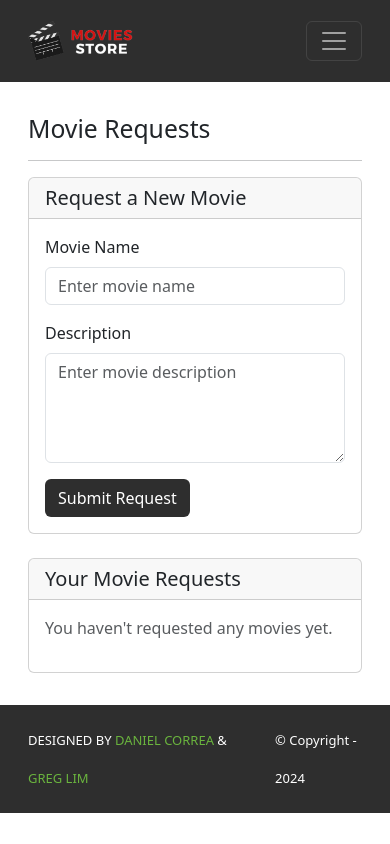
After one commit to Samuel4949/MovieStore, a Django app: page /movies/requests/ in a window 390 px wide. The commit adds this page. Run offline with Django 5.2, Linux system fonts and the light colour scheme; a user stored in the database is signed in; data that the repository does not hold is empty; some libraries are stand-ins or nearby versions.

Commit message:
Add movie request functionality - Users can now request movies to be added to the store - Added MovieRequest model with name and description fields - Created form for submitting movie requests - Added views for handling requests and deletions - Created responsive template for the request page - Added navigation link for authenticated users - Users can view and delete their own requests

```diff
--- /dev/null
+++ b/movies/forms.py
@@ -0,0 +1,22 @@
+from django import forms
+from .models import MovieRequest
+
+class MovieRequestForm(forms.ModelForm):
+    class Meta:
+        model = MovieRequest
+        fields = ['movie_name', 'description']
+        widgets = {
+            'movie_name': forms.TextInput(attrs={
+                'class': 'form-control',
+                'placeholder': 'Enter movie name'
+            }),
+            'description': forms.Textarea(attrs={
+                'class': 'form-control',
+                'placeholder': 'Enter movie description',
+                'rows': 4
+            })
+        }
+        labels = {
+            'movie_name': 'Movie Name',
+            'description': 'Description'
+        }
--- a/movies/models.py
+++ b/movies/models.py
@@ -20,3 +20,13 @@ class Review(models.Model):
         on_delete=models.CASCADE)
     def __str__(self):
         return str(self.id) + ' - ' + self.movie.name
+
+class MovieRequest(models.Model):
+    id = models.AutoField(primary_key=True)
+    movie_name = models.CharField(max_length=255)
+    description = models.TextField()
+    user = models.ForeignKey(User, on_delete=models.CASCADE)
+    date_requested = models.DateTimeField(auto_now_add=True)
+
+    def __str__(self):
+        return f"{self.movie_name} - {self.user.username}"
--- /dev/null
+++ b/movies/templates/movies/movie_requests.html
@@ -0,0 +1,108 @@
+{% extends 'base.html' %}
+{% block content %}
+{% load static %}
+
+<div class="p-3">
+  <div class="container">
+    <div class="row mt-3">
+      <div class="col mx-auto mb-3">
+        <h2>Movie Requests</h2>
+        <hr />
+
+        <!-- Display messages -->
+        {% if messages %}
+          {% for message in messages %}
+            <div class="alert alert-{{ message.tags }} alert-dismissible fade show" role="alert">
+              {{ message }}
+              <button type="button" class="btn-close" data-bs-dismiss="alert"></button>
+            </div>
+          {% endfor %}
+        {% endif %}
+
+        <!-- Movie Request Form -->
+        <div class="card mb-4">
+          <div class="card-header">
+            <h5 class="mb-0">Request a New Movie</h5>
+          </div>
+          <div class="card-body">
+            <form method="POST">
+              {% csrf_token %}
+              <div class="mb-3">
+                <label for="{{ template_data.form.movie_name.id_for_label }}" class="form-label">
+                  {{ template_data.form.movie_name.label }}
+                </label>
+                {{ template_data.form.movie_name }}
+                {% if template_data.form.movie_name.errors %}
+                  <div class="text-danger">
+                    {% for error in template_data.form.movie_name.errors %}
+                      <small>{{ error }}</small>
+                    {% endfor %}
+                  </div>
+                {% endif %}
+              </div>
+              <div class="mb-3">
+                <label for="{{ template_data.form.description.id_for_label }}" class="form-label">
+                  {{ template_data.form.description.label }}
+                </label>
+                {{ template_data.form.description }}
+                {% if template_data.form.description.errors %}
+                  <div class="text-danger">
+                    {% for error in template_data.form.description.errors %}
+                      <small>{{ error }}</small>
+                    {% endfor %}
+                  </div>
+                {% endif %}
+              </div>
+              <button type="submit" class="btn bg-dark text-white">Submit Request</button>
+            </form>
+          </div>
+        </div>
+
+        <!-- User's Movie Requests -->
+        <div class="card">
+          <div class="card-header">
+            <h5 class="mb-0">Your Movie Requests</h5>
+          </div>
+          <div class="card-body">
+            {% if template_data.user_requests %}
+              <div class="row">
+                {% for request in template_data.user_requests %}
+                  <div class="col-md-6 mb-3">
+                    <div class="card border">
+                      <div class="card-body">
+                        <h6 class="card-title">{{ request.movie_name }}</h6>
+                        <p class="card-text">{{ request.description }}</p>
+                        <small class="text-muted">
+                          Requested on: {{ request.date_requested|date:"M d, Y H:i" }}
+                        </small>
+                        <div class="mt-2">
+                          <a href="{% url 'movies.delete_movie_request' request_id=request.id %}"
+                             class="btn btn-sm btn-outline-danger"
+                             onclick="return confirm('Are you sure you want to delete this request?')">
+                            Delete Request
+                          </a>
+                        </div>
+                      </div>
+                    </div>
+                  </div>
+                {% endfor %}
+              </div>
+            {% else %}
+              <p class="text-muted">You haven't requested any movies yet.</p>
+            {% endif %}
+          </div>
+        </div>
+      </div>
+    </div>
+  </div>
+</div>
+
+<style>
+.img-card-200 {
+  width: 200px;
+  height: 200px;
+  object-fit: cover;
+}
+</style>
+
+{% endblock content %}
--- a/movies/urls.py
+++ b/movies/urls.py
@@ -6,4 +6,6 @@ urlpatterns = [
     path('<int:id>/review/create/', views.create_review, name='movies.create_review'),
     path('<int:id>/review/<int:review_id>/edit/', views.edit_review, name='movies.edit_review'),
     path('<int:id>/review/<int:review_id>/delete/', views.delete_review, name='movies.delete_review'),
+    path('requests/', views.movie_requests, name='movies.movie_requests'),
+    path('requests/<int:request_id>/delete/', views.delete_movie_request, name='movies.delete_movie_request'),
 ]
--- a/movies/views.py
+++ b/movies/views.py
@@ -1,6 +1,8 @@
 from django.shortcuts import render, redirect, get_object_or_404
-from .models import Movie, Review
+from .models import Movie, Review, MovieRequest
+from .forms import MovieRequestForm
 from django.contrib.auth.decorators import login_required
+from django.contrib import messages
 
 def index(request):
     search_term = request.GET.get('search')
@@ -60,3 +62,33 @@ def delete_review(request, id, review_id):
         user=request.user)
     review.delete()
     return redirect('movies.show', id=id)
+
+@login_required
+def movie_requests(request):
+    if request.method == 'POST':
+        form = MovieRequestForm(request.POST)
+        if form.is_valid():
+            movie_request = form.save(commit=False)
+            movie_request.user = request.user
+            movie_request.save()
+            messages.success(request, 'Movie request submitted successfully!')
+            return redirect('movies.movie_requests')
+    else:
+        form = MovieRequestForm()
+
+    # Get all movie requests for the current user
+    user_requests = MovieRequest.objects.filter(user=request.user).order_by('-date_requested')
+
+    template_data = {
+        'title': 'Movie Requests',
+        'form': form,
+        'user_requests': user_requests
+    }
+    return render(request, 'movies/movie_requests.html', {'template_data': template_data})
+
+@login_required
+def delete_movie_request(request, request_id):
+    movie_request = get_object_or_404(MovieRequest, id=request_id, user=request.user)
+    movie_request.delete()
+    messages.success(request, 'Movie request deleted successfully!')
+    return redirect('movies.movie_requests')
--- a/moviesstore/templates/base.html
+++ b/moviesstore/templates/base.html
@@ -29,6 +29,7 @@
             <a class="nav-link" href="{% url 'cart.index' %}">Cart</a>
             <div class="vr bg-white mx-2 d-noned-lg-block"></div>
             {% if user.is_authenticated %}
+            <a class="nav-link" href="{% url 'movies.movie_requests' %}">Request Movie</a>
             <a class="nav-link"
               href="{% url 'accounts.orders' %}">Orders</a>
             <a class="nav-link"
```
Also changed, not shown: movies/migrations/0003_movierequest.py (added).
